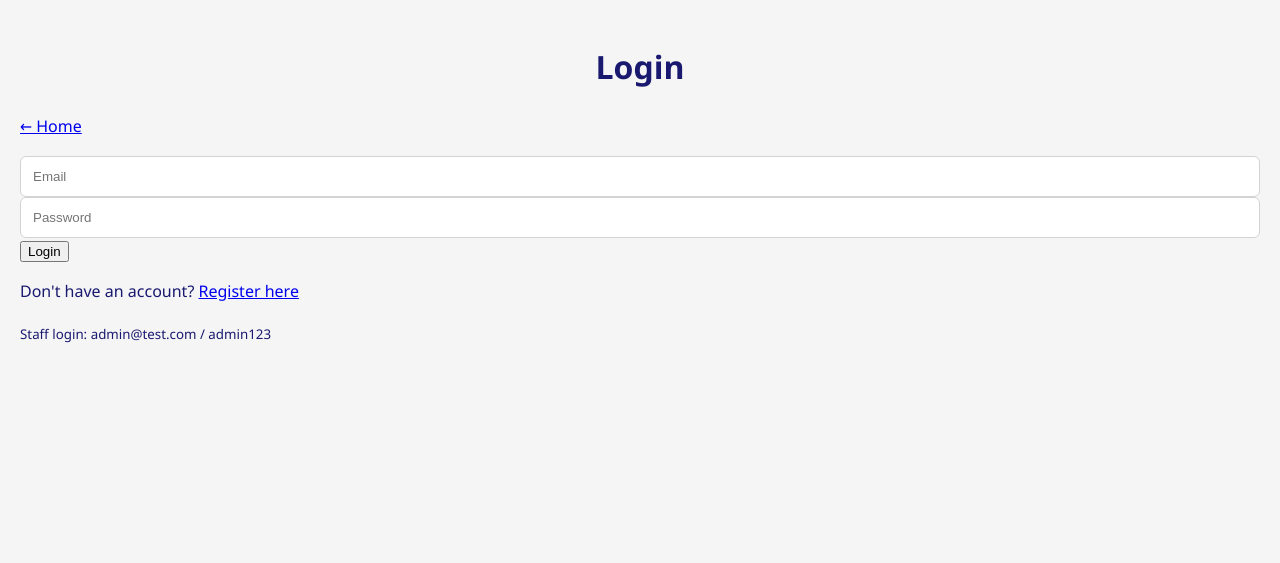
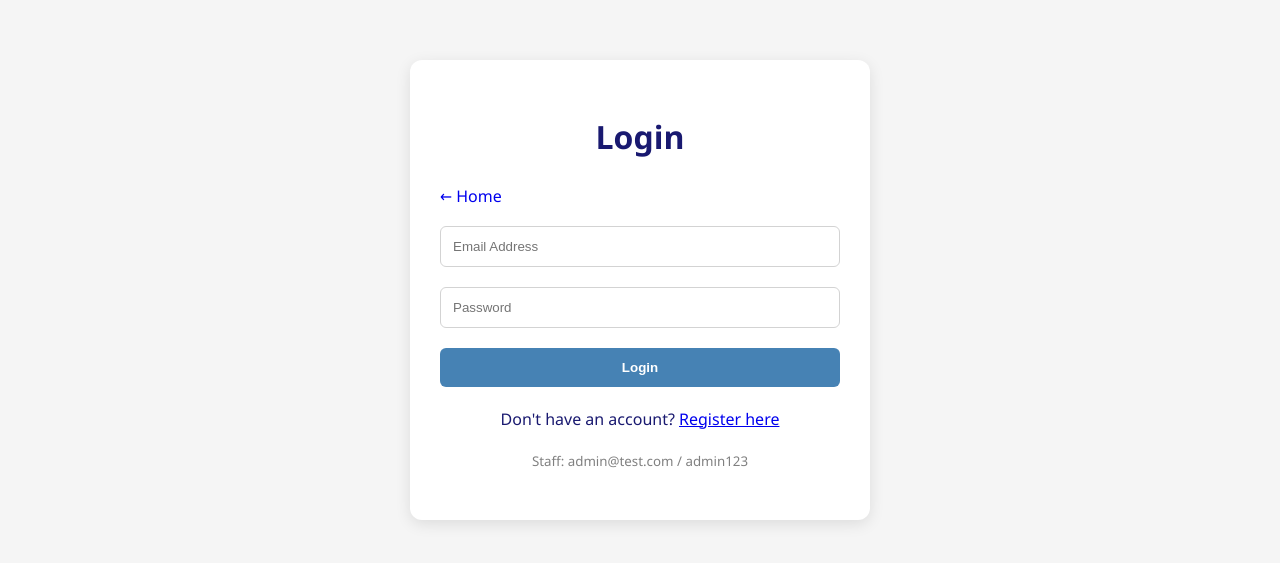
Before and after one commit to Parth8818/clothing-store-comp2154, a PHP site: page /login.php in a window 1280 px wide. Shown: the top 563 px of the page. Run offline with PHP 8.4, Linux system fonts and the light colour scheme.

Commit message:
Update login.php

```diff
--- a/login.php
+++ b/login.php
@@ -25,21 +25,35 @@ if ($_POST) {
 <!DOCTYPE html>
 <html>
 <head>
-    <title>Login</title>
+    <title>Login | Clothing Store</title>
     <link rel="stylesheet" href="style.css">
 </head>
 <body>
+    <div class="container" style="max-width: 400px;">
         <h1>Login</h1>
-    <p><a href="index.php">&larr; Home</a></p>
+
+        <p><a href="index.php" style="text-decoration: none;">&larr; Home</a></p>
+
         <?php if ($error): ?>
-        <p style="color:red;"><?= htmlspecialchars($error) ?></p>
+            <p class="error-msg"><?= htmlspecialchars($error) ?></p>
         <?php endif; ?>
+
         <form method="POST">
-        <input type="email" name="email" placeholder="Email" required>
+            <div class="form-group">
+                <input type="email" name="email" placeholder="Email Address" required>
+            </div>
+
+            <div class="form-group">
                 <input type="password" name="password" placeholder="Password" required>
-        <button>Login</button>
+            </div>
+
+            <button type="submit" class="btn btn-primary" style="width: 100%;">Login</button>
         </form>
+
+        <div class="text-center mt-20">
             <p>Don't have an account? <a href="register.php">Register here</a></p>
-    <p><small>Staff login: admin@test.com / admin123</small></p>
+            <p><small style="color: gray;">Staff: admin@test.com / admin123</small></p>
+        </div>
+    </div>
 </body>
 </html>
```
Lines whose indentation alone changed are shown as unchanged.
